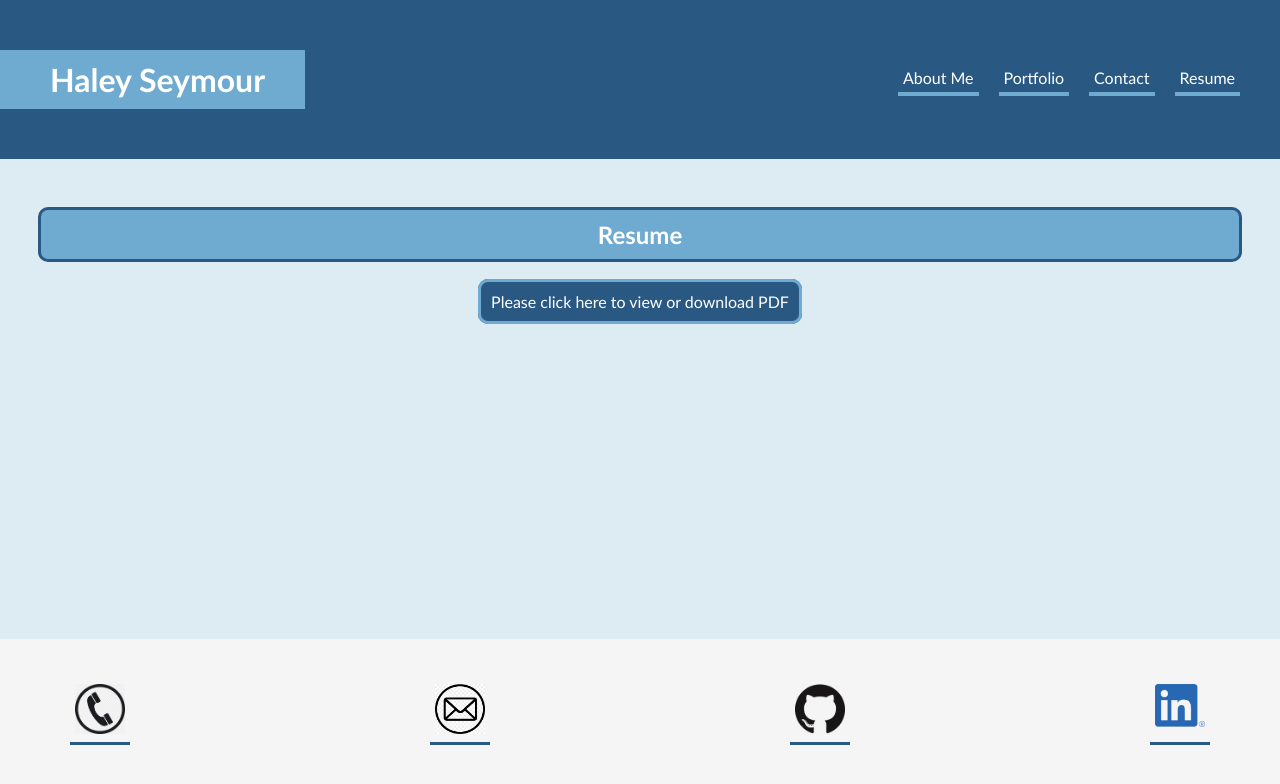
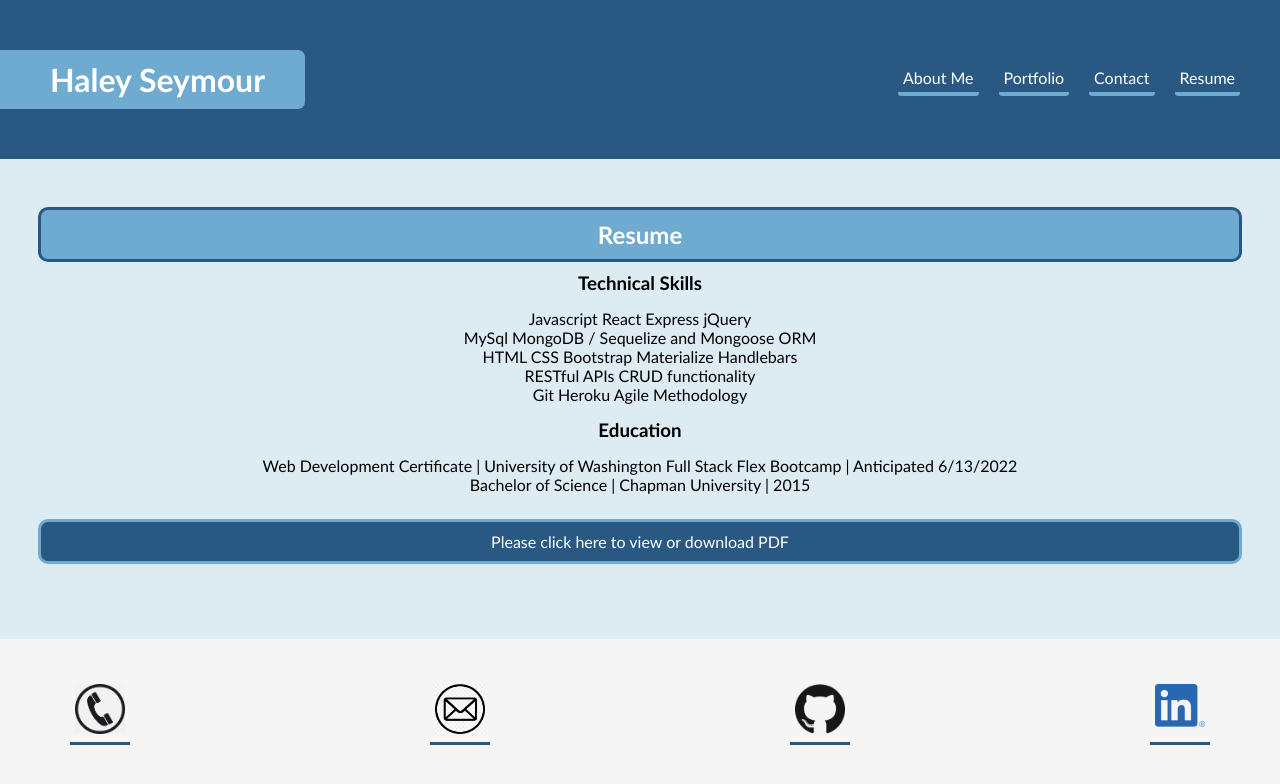
Before and after one commit to hseymo/polishedportfolio, a React (Create React App) app: page /resume in a window 1280 px wide. Shown: the top 784 px of the page. Built offline with nearby package versions, Linux system fonts and the light colour scheme.

Commit message:
more styling; resume page content

```diff
--- a/src/App.css
+++ b/src/App.css
@@ -19,7 +19,8 @@ Header {
 Header h1 {
   background-color: #6FABD0;
   padding: 10px 40px 10px 50px;
-  color: white
+  color: white;
+  border-radius: 0px 7px 7px 0px;
 }
 
 nav {
@@ -33,6 +34,7 @@ nav li {
   display: inline-block;
   padding: 5px;
   border-bottom: 4px solid #6FABD0;
+  border-radius: 0px 0px 3px 3px;
   margin: 10px;
   color: #0077b6;
   transition: color .3s ease-in-out, box-shadow .3s ease-in-out;
@@ -81,12 +83,13 @@ nav li:hover {
 }
 
 address a:hover {
-  box-shadow: 10px 10px;
+  box-shadow: 7px 7px #295982;
   filter: opacity(0.7);
+  border-radius: 7px;
 }
 
 .About p:hover {
-color: #295982
+color: #295982;
 }
 
 /* media screens */
@@ -160,7 +163,6 @@ color: #295982
 .About h2, .Portfolio h2, .Resume h2 {
   text-align: center;
   margin-top: 10px;
-  margin-bottom: 30px;
   padding: 10px;
   background-color: #6FABD0;
   color: white;
@@ -175,11 +177,20 @@ color: #295982
   margin-left: auto;
   margin-right: auto;
   border-radius: 15px 50px;
+  margin-top: 20px;
   margin-bottom: 10px;
   padding-bottom: 10px;
 }
 
 /* RESUME */
+
+.Resume h3 {
+  padding: 10px;
+}
+
+.Education, .Skills {
+  padding: 5px
+}
 
 .ResumeBtn {
   background-color: #295982;
@@ -189,6 +200,16 @@ color: #295982
   border-radius: 10px;
   margin-top: 20px;
   margin-bottom: 20px;
+  display: block;
+}
+
+.ResumeBtn:hover {
+  background-color: #6FABD0;
+  border: 3px solid #295982;
+}
+
+li {
+  list-style-type: none;
 }
 
 /* CONTACT */
@@ -204,8 +225,11 @@ color: #295982
   padding: 10px;
 }
 
-.Form input {
+.Form input, textarea {
   margin-bottom: 15px;
+  padding: 5px;
+  width: 50%;
+  border-radius: 7px;
 }
 
 .Contact h2 {
--- a/src/components/About/index.js
+++ b/src/components/About/index.js
@@ -5,13 +5,13 @@ function About() {
     <div className="About">
       <h2>About Me</h2>
       <img alt="Headshot" src={require("./Headshot.jpg")} width='40%' className='headshot'/>
-      <p>My name is Haley and I am happy to have you here, exploring my content! I currently live in Seattle, WA, where I was born and raised. I am a front-end web developer with 6+ years of experience as a licensed healthcare professional. I would like to grow a career in the tech industry that incorporates my extensive background in Sports Medicine, healthcare, and fitness. I am interested in an ambitious and passionate role that allows me to contribute my solution-focused and innovative mindset. I am currently pursuing a web development coding certificate through the University of Washington’s Full Stack MERN program. I have developed skills in HTML, CSS, Javascript and jQuery and look forward to growing my wealth of knowledge through this full time program (anticipated graduation June 2022). So far I have led two group projects - one created a node.js-based platform for book lovers with CRUD routes, RESTful APIs and a Sequelize database while the other built an activity suggestion generator utilizing server-side APIs and local storage.
-      <br/><br/>
-      Former colleagues would describe me as their go-to for problem solving, superuser of our electronic medical record, being known for my attention to detail, integrity, adaptability and leadership. I am an experienced communicator as a teacher, presenter, and patient-care provider. My thirst to always be learning, passion for excellence, comfort in a fast-paced environment, internal drive and commitment to deliver results make me the ideal candidate for a quality-focused Junior Software Developer position. I am looking for a challenging role within a company that is spirited, driven to succeed, and offers opportunities for growth.
-      <br/><br/>
-      I am a BOC Certified Athletic Trainer (AT) and am licensed to practice in WA by the DOH. I graduated with my Bachelor of Science in Athletic Training from Chapman University. In February 2022 I ended an employment of over 6 years at Seattle Children's Hospital. During that time I was the head Athletic Trainer at The Bush School, lead for our CPR program, Cystic Fibrosis Exercise Specialist, and one of the first Athletic Trainers in a brand new role that brought ATs into the Orthopedics and Sports Medicine Clinic.
-      <br/><br/>
-      My hobbies include innovation, volunteer coaching for Girls on The Run Puget Sound, country music, sports medicine, hiking, soccer, Peloton, reading, spending time with friends/family, and interior design. I am a member of ATPPS, NATA and the Gamma Phi Beta sorority.</p>
+      <p>My name is Haley and I am happy to have you here, exploring my content! I currently live in Seattle, WA, where I was born and raised. I am a front-end web developer with 6+ years of experience as a licensed healthcare professional. I would like to grow a career in the tech industry that incorporates my extensive background in Sports Medicine, healthcare, and fitness. I am interested in an ambitious and passionate role that allows me to contribute my solution-focused and innovative mindset. I am currently pursuing a web development coding certificate through the University of Washington’s Full Stack MERN program. I have developed skills in HTML, CSS, Javascript and jQuery and look forward to growing my wealth of knowledge through this full time program (anticipated graduation June 2022). So far I have led two group projects - one created a node.js-based platform for book lovers with CRUD routes, RESTful APIs and a Sequelize database while the other built an activity suggestion generator utilizing server-side APIs and local storage.</p>
+      <br/>
+      <p>Former colleagues would describe me as their go-to for problem solving, superuser of our electronic medical record, being known for my attention to detail, integrity, adaptability and leadership. I am an experienced communicator as a teacher, presenter, and patient-care provider. My thirst to always be learning, passion for excellence, comfort in a fast-paced environment, internal drive and commitment to deliver results make me the ideal candidate for a quality-focused Junior Software Developer position. I am looking for a challenging role within a company that is spirited, driven to succeed, and offers opportunities for growth.</p>
+      <br/>
+      <p>I am a BOC Certified Athletic Trainer (AT) and am licensed to practice in WA by the DOH. I graduated with my Bachelor of Science in Athletic Training from Chapman University. In February 2022 I ended an employment of over 6 years at Seattle Children's Hospital. During that time I was the head Athletic Trainer at The Bush School, lead for our CPR program, Cystic Fibrosis Exercise Specialist, and one of the first Athletic Trainers in a brand new role that brought ATs into the Orthopedics and Sports Medicine Clinic.</p>
+      <br/>
+      <p>My hobbies include innovation, volunteer coaching for Girls on The Run Puget Sound, country music, sports medicine, hiking, soccer, Peloton, reading, spending time with friends/family, and interior design. I am a member of ATPPS, NATA and the Gamma Phi Beta sorority.</p>
     </div>
   );
 }
--- a/src/components/Contact/index.js
+++ b/src/components/Contact/index.js
@@ -53,9 +53,10 @@ function Comtact() {
         </div>
         <div>
           <label for="message">Message:</label>
-          <input
+          <textarea
             name="message"
             type="textarea"
+            rows="10"
             value={message}
             onChange={handleFormChange}
           />
--- a/src/components/Resume/index.js
+++ b/src/components/Resume/index.js
@@ -4,6 +4,21 @@ function Resume() {
   return (
     <div className="Resume">
       <h2>Resume</h2>
+      <h3>Technical Skills</h3>
+      <p className="Skills">
+      Javascript React Express jQuery <br/>
+      MySql MongoDB / Sequelize and Mongoose ORM <br/>
+      HTML CSS Bootstrap Materialize Handlebars <br/>
+      RESTful APIs CRUD functionality <br/>
+      Git Heroku Agile Methodology <br/>
+      </p>
+      <h3>Education</h3>
+        <ul className="Education">
+          <li>Web Development Certificate | University of Washington Full Stack Flex Bootcamp | Anticipated 6/13/2022</li>
+          <li>Bachelor of Science | Chapman University | 2015</li>
+        </ul>
+      {/* <h3>Career</h3>
+      <p>Certified Athletic Trainer | Seattle Children's Hospital | Seattle, WA | July 2015 - February 2022</p> */}
       <a className="ResumeBtn" href={require('./ResumePDF.pdf')}>Please click here to view or download PDF </a>
     </div>
   );
```
